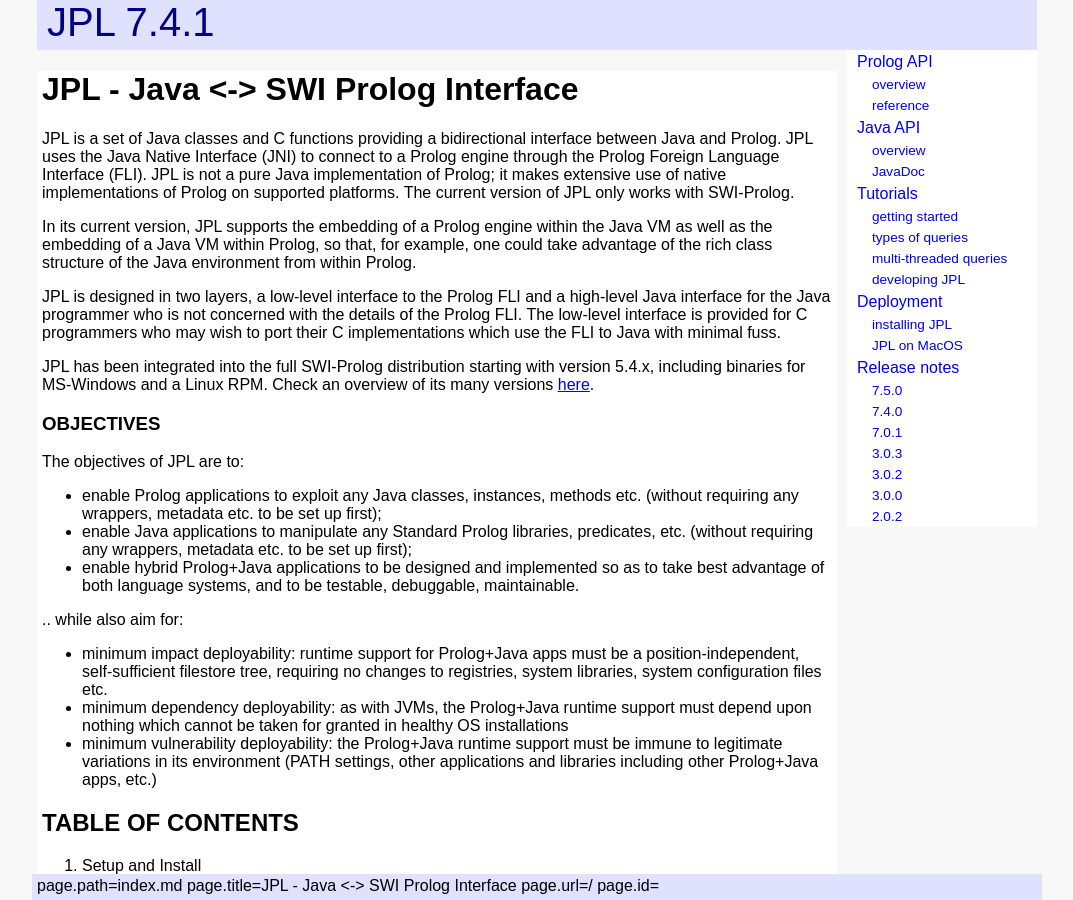
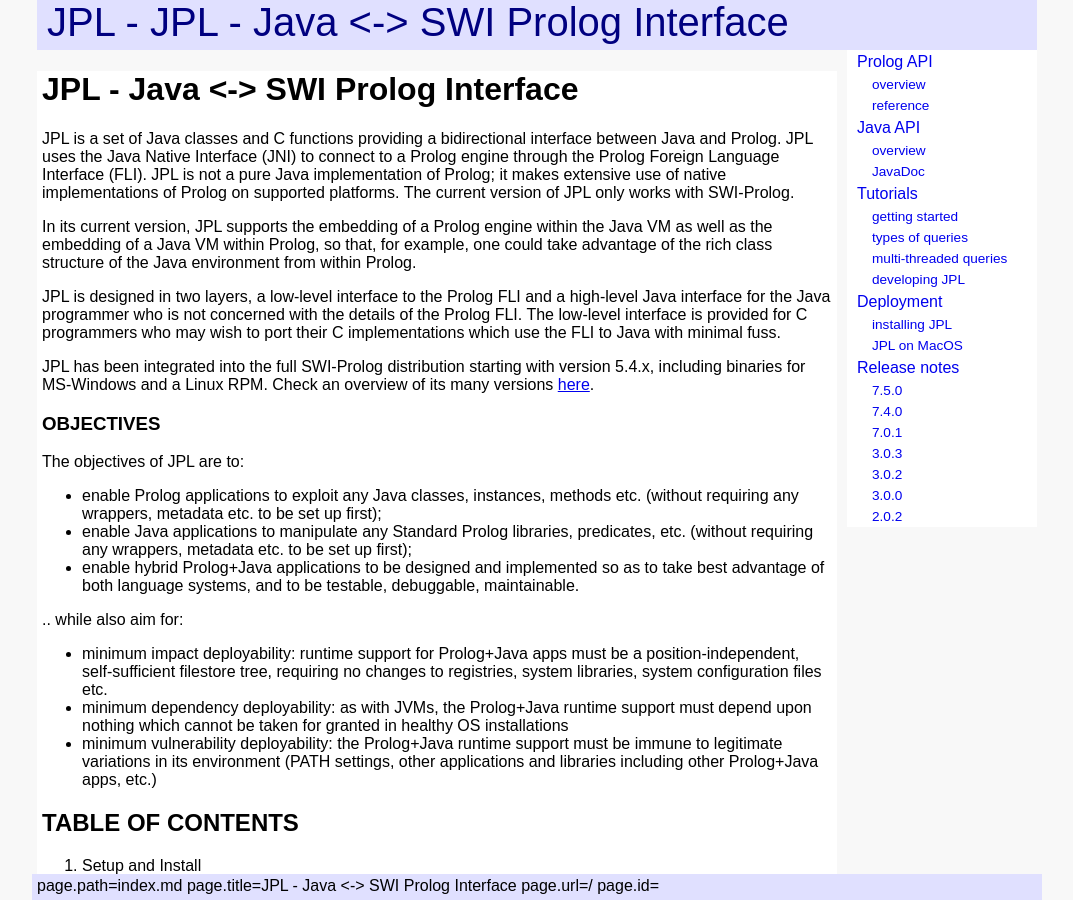
Before and after one commit to anionic/jpl-nav, a Jekyll site: the page built from docs/index.md, in a window 1280 px wide and 900 px high. Shown: the whole window, without its empty margins (103-1176 px from the left). Built offline with Jekyll 4.4.1, drawn with Linux system fonts in a browser that asks for light colours; our own code applies the rules of GitHub Pages for plain Markdown files.

Commit message:
Update default.html

```diff
--- a/docs/_layouts/default.html
+++ b/docs/_layouts/default.html
@@ -238,7 +238,7 @@
 		<body>
 			<div class="headbar0">
 				<div class="headbar1">
-					<span>JPL 7.4.1</span>
+					<span>JPL - {{ page.title }}</span>
 					<div class="icon">
 						<div class="bar"></div>
 						<div class="bar"></div>
```
